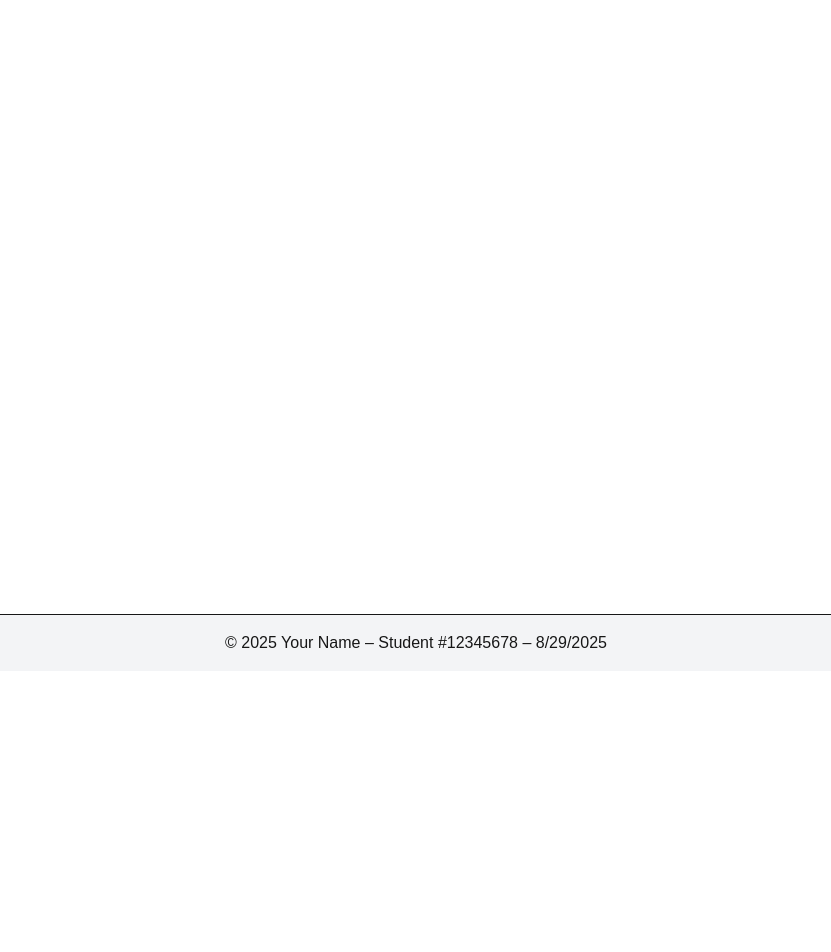
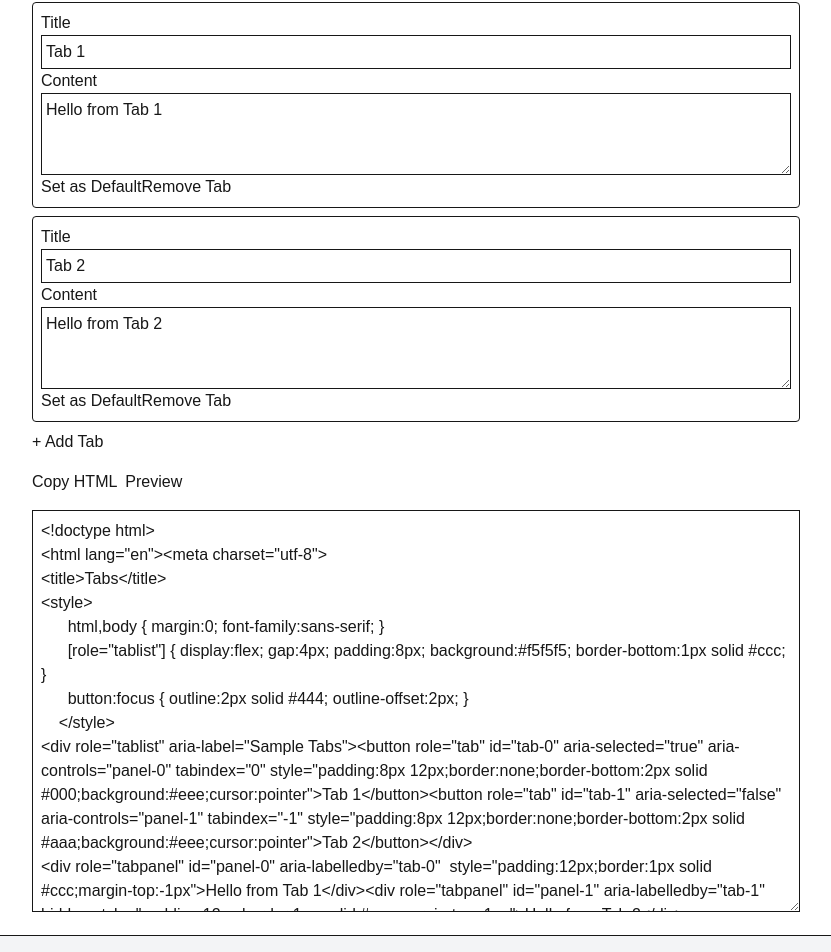
Before and after one commit to BeanerCans/Cloud-Web-App-Project-TS, a Next.js app: page / in a window 1280 px wide. Shown: the part 129-1081 px from the top of the page, without its empty margins (224-1055 px from the left). Before the commit the page ends 800 px from the top, so only its background shows below. Built offline with nearby package versions, Linux system fonts and the light colour scheme.

Commit message:
feat: tabs generator on home page

```diff
--- a/app/page.tsx
+++ b/app/page.tsx
@@ -1,8 +1,125 @@
-export default function Page() {
+'use client';
+
+import { useState, useMemo } from 'react';
+
+type Tab = { title: string; content: string };
+
+export default function Home() {
+  const [tabs, setTabs] = useState<Tab[]>([
+    { title: 'Tab 1', content: 'Hello from Tab 1' },
+    { title: 'Tab 2', content: 'Hello from Tab 2' },
+  ]);
+  const [active, setActive] = useState(0);
+
+  const html = useMemo(() => {
+    const esc = (s: string) =>
+      s.replace(/&/g, '&amp;').replace(/</g, '&lt;').replace(/>/g, '&gt;');
+
+    const tabButtons = tabs.map((t, i) =>
+      `<button role="tab" id="tab-${i}" aria-selected="${i===active}" aria-controls="panel-${i}" tabindex="${i===active?0:-1}" style="padding:8px 12px;border:none;border-bottom:2px solid ${i===active?'#000':'#aaa'};background:#eee;cursor:pointer">${esc(t.title)}</button>`
+    ).join('');
+
+    const tabPanels = tabs.map((t, i) =>
+      `<div role="tabpanel" id="panel-${i}" aria-labelledby="tab-${i}" ${i===active?'':'hidden'} style="padding:12px;border:1px solid #ccc;margin-top:-1px">${esc(t.content)}</div>`
+    ).join('');
+
+    const style = `<style>
+      html,body { margin:0; font-family:sans-serif; }
+      [role="tablist"] { display:flex; gap:4px; padding:8px; background:#f5f5f5; border-bottom:1px solid #ccc; }
+      button:focus { outline:2px solid #444; outline-offset:2px; }
+    </style>`;
+
+    const script = `<script>
+      (function(){
+        const tabs = Array.from(document.querySelectorAll('[role="tab"]'));
+        const panels = Array.from(document.querySelectorAll('[role="tabpanel"]'));
+        function setActive(idx){
+          tabs.forEach((b,i)=>{
+            const sel=i===idx;
+            b.setAttribute('aria-selected',sel);
+            b.tabIndex=sel?0:-1;
+            panels[i].hidden=!sel;
+            b.style.borderBottomColor=sel?'#000':'#aaa';
+          });
+          tabs[idx].focus();
+        }
+        tabs.forEach((b,i)=>{
+          b.addEventListener('click',()=>setActive(i));
+          b.addEventListener('keydown',e=>{
+            const k=e.key;
+            if(k==='ArrowRight') setActive((i+1)%tabs.length);
+            else if(k==='ArrowLeft') setActive((i-1+tabs.length)%tabs.length);
+            else if(k==='Home') setActive(0);
+            else if(k==='End') setActive(tabs.length-1);
+          });
+        });
+        setActive(${active});
+      })();
+    </script>`;
+
+    return `<!doctype html>
+<html lang="en"><meta charset="utf-8">
+<title>Tabs</title>
+${style}
+<div role="tablist" aria-label="Sample Tabs">${tabButtons}</div>
+${tabPanels}
+${script}
+</html>`;
+  }, [tabs, active]);
+
+  const copy = async () => {
+    await navigator.clipboard.writeText(html);
+    alert('Copied!');
+  };
+
+  const preview = () => {
+    const url = URL.createObjectURL(new Blob([html], { type: 'text/html' }));
+    window.open(url, '_blank');
+  };
+
   return (
-    <main>
-      <h1>Home</h1>
-      <p>Tabs generator coming here soon.</p>
+    <main className="max-w-3xl mx-auto">
+      <h1 className="text-2xl font-semibold mb-4">Tabs Code Generator</h1>
+
+      {tabs.map((t, i) => (
+        <div key={i} className="border p-2 mb-2 rounded">
+          <label>Title
+            <input
+              className="block border p-1 w-full"
+              value={t.title}
+              onChange={(e) => {
+                const c=[...tabs]; c[i].title=e.target.value; setTabs(c);
+              }}
+            />
+          </label>
+          <label>Content
+            <textarea
+              className="block border p-1 w-full"
+              rows={3}
+              value={t.content}
+              onChange={(e) => {
+                const c=[...tabs]; c[i].content=e.target.value; setTabs(c);
+              }}
+            />
+          </label>
+          <button onClick={() => setActive(i)}>
+            Set as Default
+          </button>
+          <button onClick={() => setTabs(tabs.filter((_,j)=>j!==i))}>
+            Remove Tab
+          </button>
+        </div>
+      ))}
+      <button onClick={()=>setTabs([...tabs,{title:`Tab ${tabs.length+1}`,content:'...'}])}>
+        + Add Tab
+      </button>
+
+      <div className="flex gap-2 mt-4">
+        <button onClick={copy}>Copy HTML</button>
+        <button onClick={preview}>Preview</button>
+      </div>
+
+      <textarea className="border w-full p-2 mt-4" rows={16} readOnly value={html}/>
     </main>
   );
 }
```
